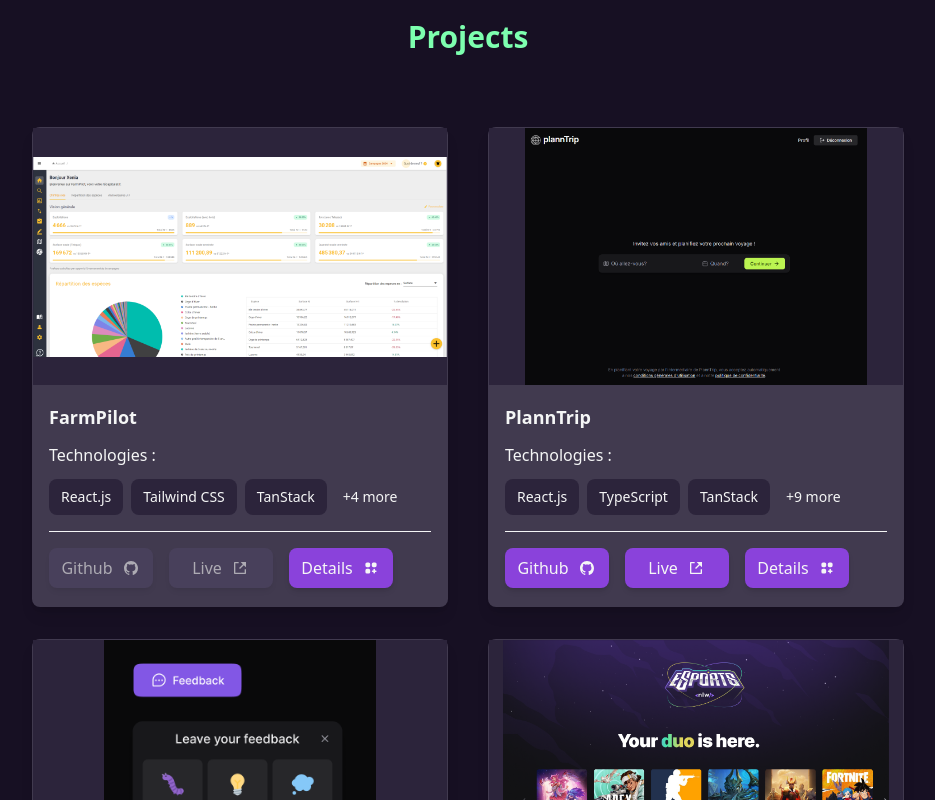
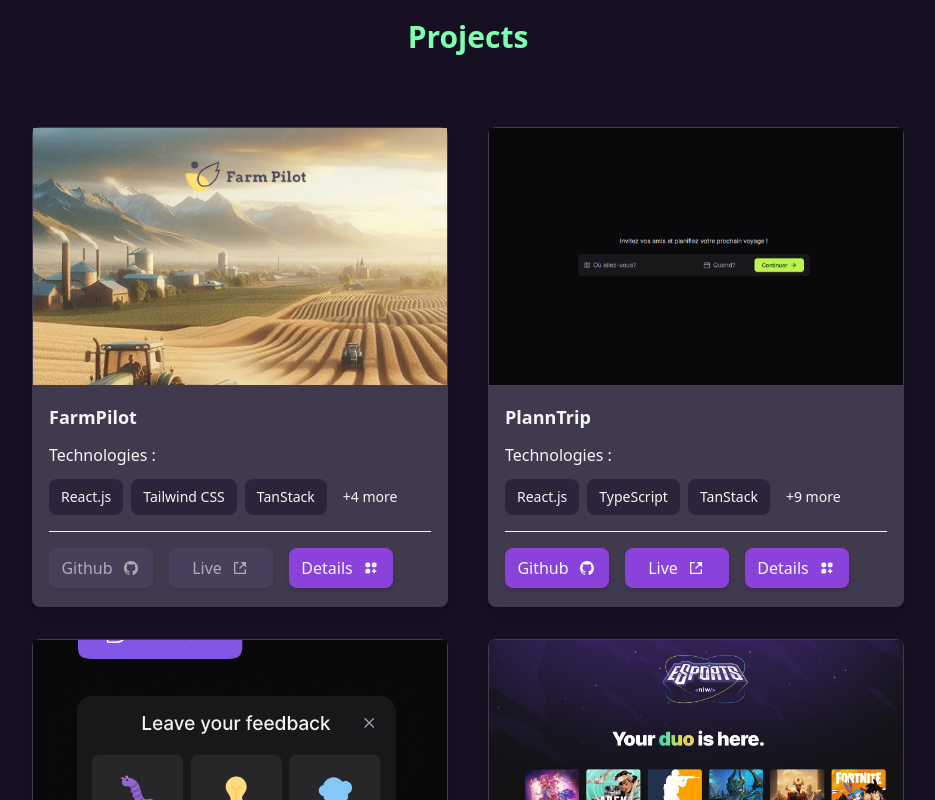
Before and after one commit to xeniaalex3/portfolio_xenia, a Next.js app: page / in a window 1280 px wide. Shown: the part 1980-2780 px from the top of the page, without its empty margins (172-1107 px from the left). Built offline with nearby package versions, Linux system fonts and the light colour scheme; no server answers.

Commit message:
✨ replace FarmPilot_dashboard image with farmpilot_present, update ProjectCardWrapper styling, and adjust project data accordingly

```diff
--- a/src/components/ui/ProjectCard/ProjectCardWrapper.tsx
+++ b/src/components/ui/ProjectCard/ProjectCardWrapper.tsx
@@ -13,7 +13,6 @@
   id,
   title,
   image,
-  className,
   github_link,
   demo,
   technos
@@ -49,7 +48,7 @@
           alt={title as string}
           fill
           sizes="(min-width: 1536px) 26rem, (min-width: 768px) 39rem, 22rem"
-          className={`${className ?? 'object-contain'} w-full h-full`}
+          className="object-cover w-full h-full"
         />
       </div>
 
--- a/src/data/projects_data.ts
+++ b/src/data/projects_data.ts
@@ -1,7 +1,7 @@
 import image2 from '@/assets/image/plannTrip.png'
 import image3 from '@/assets/image/feedback1.png'
 import image4 from '@/assets/image/esports.png'
-import image1 from '@/assets/image/FarmPilot_dashboard.png'
+import image1 from '@/assets/image/farmpilot_present.png'
 
 export const ProjectsData = [
   {
```
Also changed, not shown: src/assets/image/FarmPilot_dashboard.png (deleted), src/assets/image/farmpilot_present.png (added).
